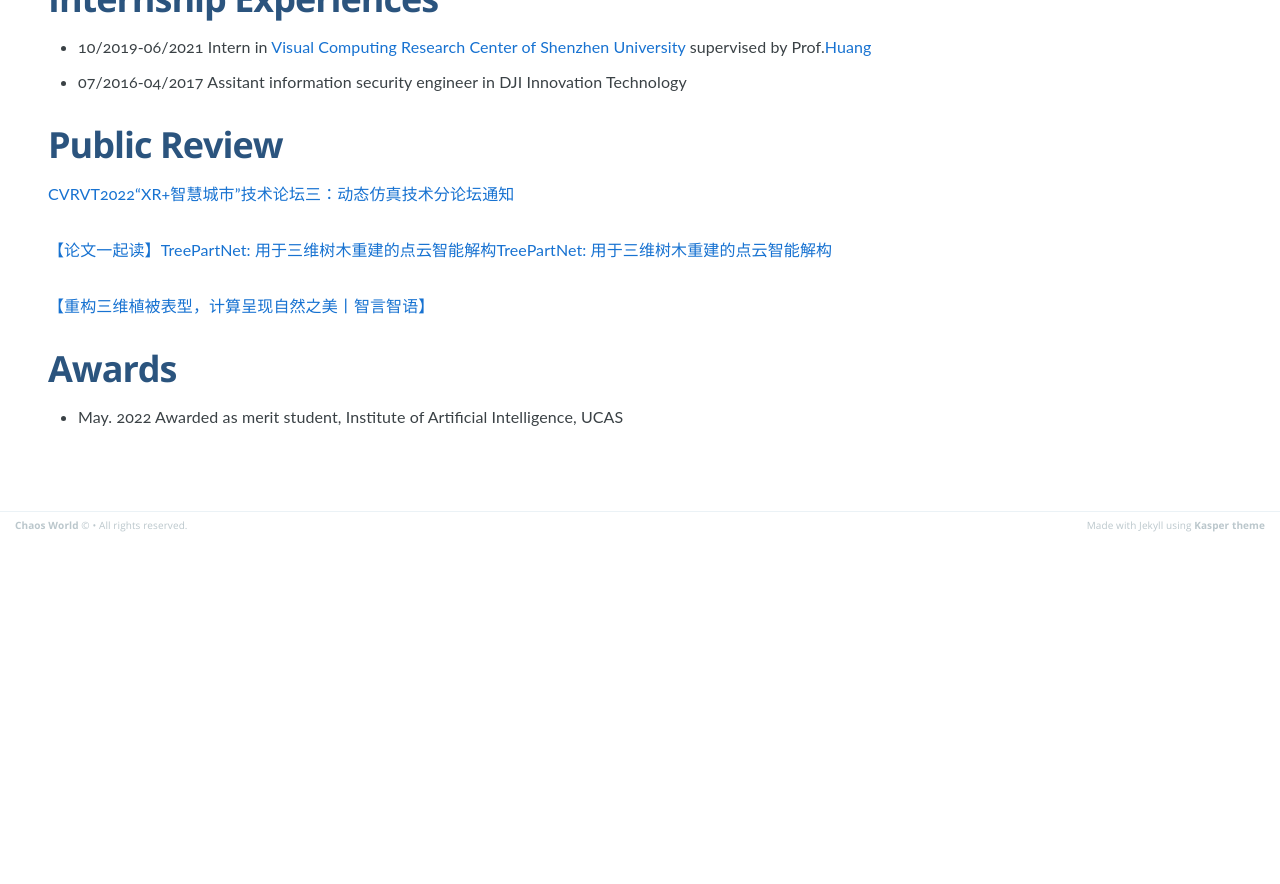
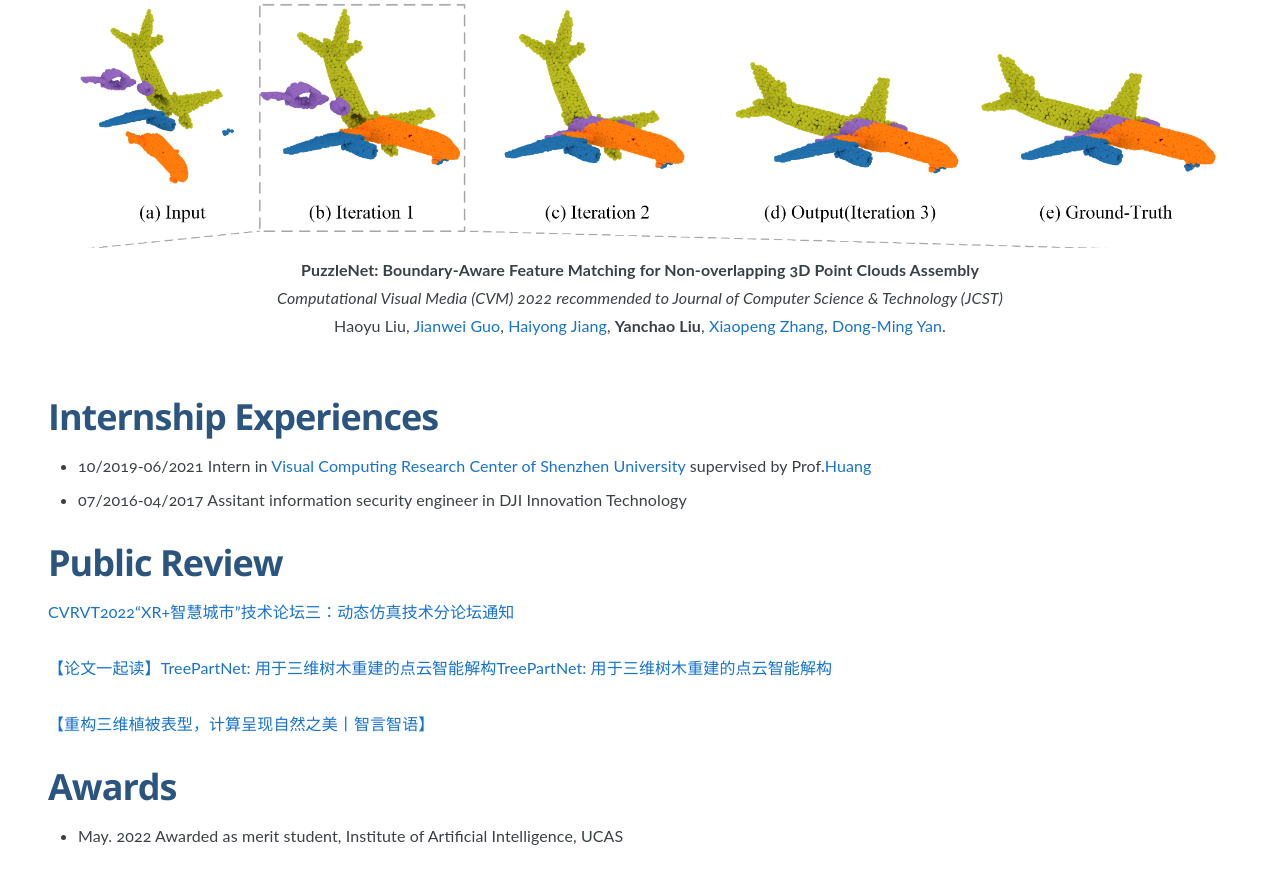
Before and after one commit to marktube/marktube.github.io, a Jekyll site: the page built from about.md, in a window 1280 px wide and 900 px high, scrolled down 2245 px. Shown: the top 884 px of the window. Built offline with Jekyll 4.4.1, drawn with Linux system fonts in a browser that asks for light colours; before the commit the page ends 2785 px from its top, so only the background shows below that; some of the changed text lies outside the part shown.

Commit message:
Update about.md

```diff
--- a/about.md
+++ b/about.md
@@ -73,11 +73,12 @@
 
 ## <font color="#e55451">News</font>
 
+- 12/2022: One paper accepted by **Computational Visual Media 2022**
 - 12/2022: One paper accepted by **IEEE Transactions on Visualization and Computer Graphics**
 - 11/2022: Revieved minor revision of paper previously submitted to **IEEE Transactions on Visualization and Computer Graphics**
-- 10/2022: Recieved major revision of paper previously submitted to **IEEE Transactions on Visualization and Computer Graphics**
+- 08/2022: Recieved major revision of paper previously submitted to **IEEE Transactions on Visualization and Computer Graphics**
 - 06/2022: Become a member of **CSIG(China Society of Image and Graphics)**
-- 04/2022: One paper submitted to **IEEE Transactions on Visualization and Computer Graphics**(under review)
+- 04/2022: One paper submitted to **IEEE Transactions on Visualization and Computer Graphics**
 - 08/2021: One paper accepted by **SIGGRAPH ASIA 2021**
 
 
@@ -132,6 +133,28 @@
 	<!--</td>-->
     </center>
     </tr>
+    <tr>
+	<img style="border-width: 10; margin: 20;" src="../../../assets/images/cvm22_papershow.PNG" width="100%">
+    </tr>
+    <tr style="width: 100%; margin: 20;">
+    <center>
+    <!--<td style="width: 100%; margin: 20;" cellpadding="10" align="center">-->
+	    <p><strong>PuzzleNet: Boundary-Aware Feature Matching for Non-overlapping 3D Point Clouds Assembly</strong>
+            <br>
+            <em> Computational Visual Media (CVM) 2022 recommended to Journal of Computer Science & Technology (JCST)</em>
+            <br>
+	    <text>Haoyu Liu</text>,
+            <a href="http://jianweiguo.net/">Jianwei Guo</a>,
+            <a href="https://teacher.ucas.ac.cn/~0054404">Haiyong Jiang</a>,
+	    <strong>Yanchao Liu</strong>,
+            <a href="http://people.ucas.ac.cn/~zhangxiaopeng?language=en">Xiaopeng Zhang</a>,
+            <a href="https://people.ucas.ac.cn/~dmyan">Dong-Ming Yan</a>.
+            <br>
+	    </p>
+	    <p> </p>
+	<!--</td>-->
+    </center>
+    </tr>
 </table>
 
 
```
